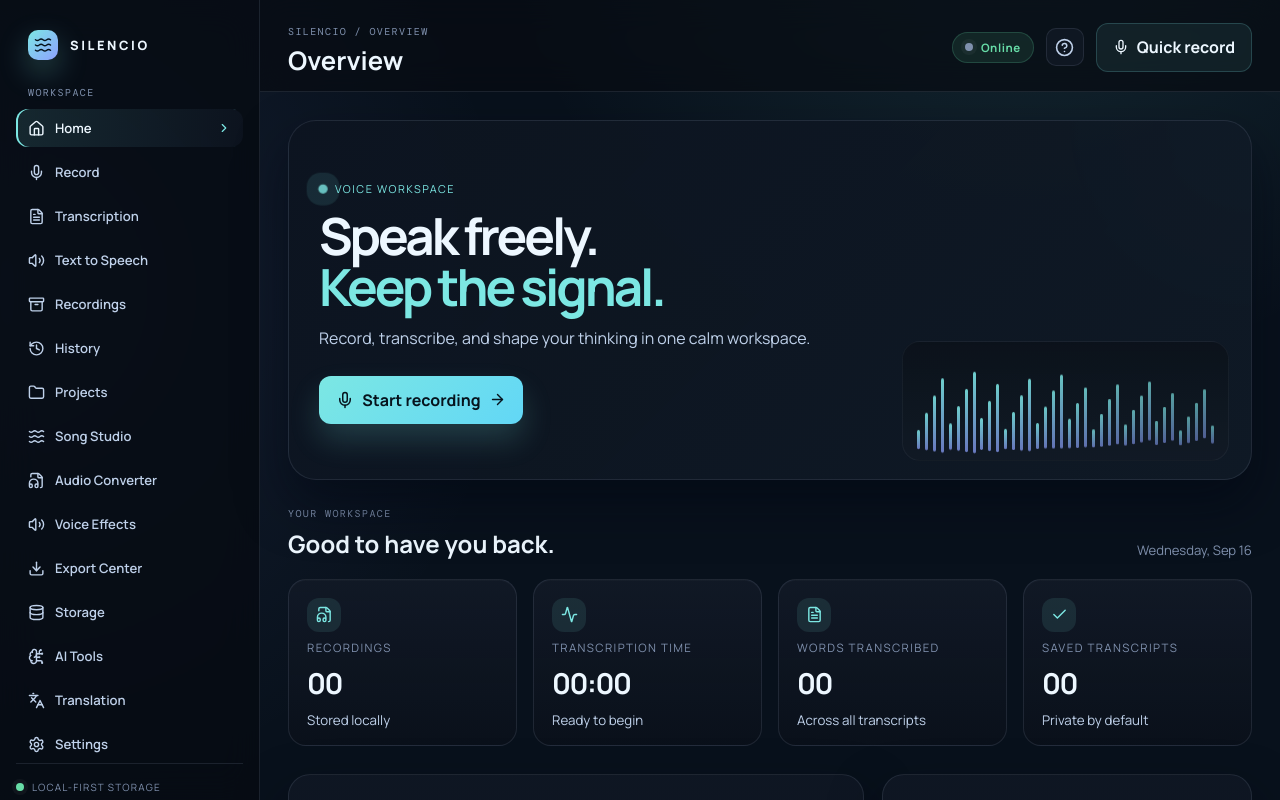
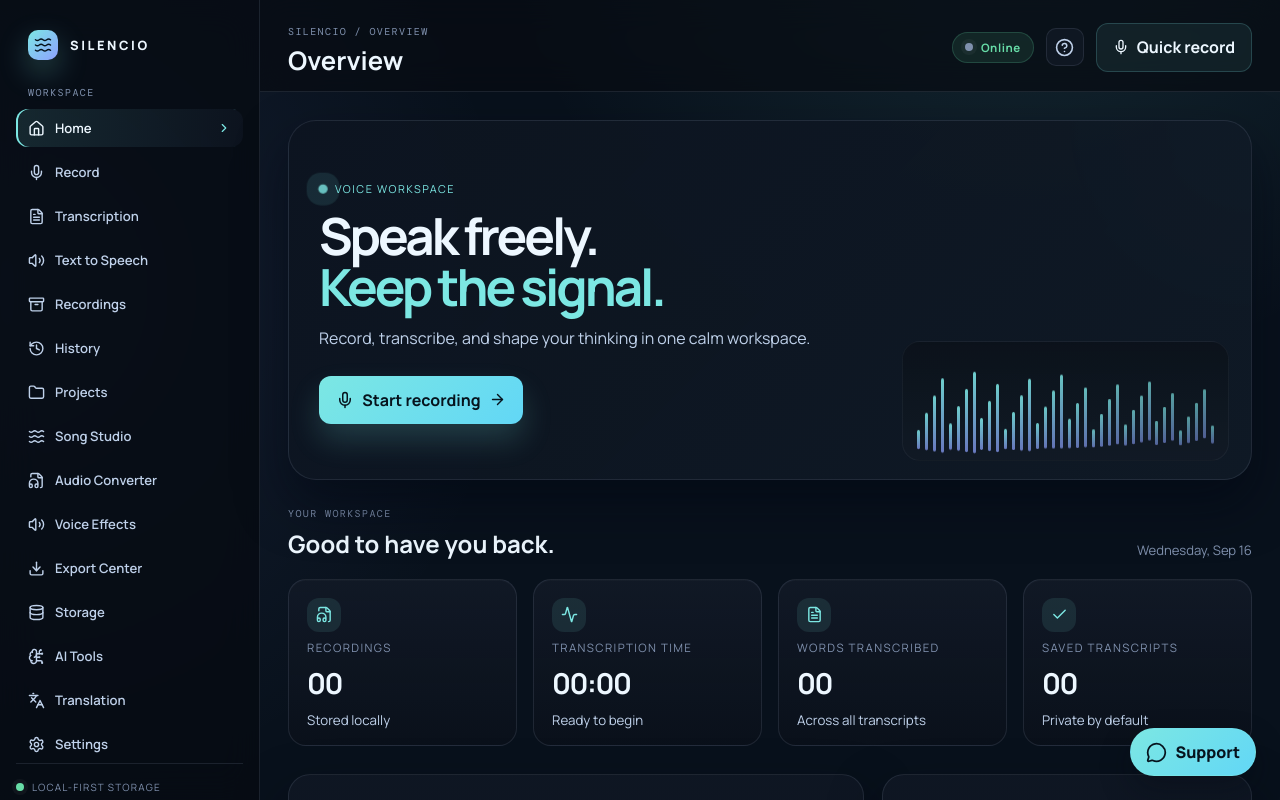
Before and after one commit to Dhoommax/silencio, a React (Vite) app: page / in a window 1280 px wide. Shown: the top 800 px of the page. Built offline with nearby package versions, Linux system fonts and the light colour scheme.

Commit message:
Add floating support button

```diff
--- a/src/App.tsx
+++ b/src/App.tsx
@@ -271,6 +271,33 @@ function App() {
         </div>
       </main>
       <BottomNav page={page} setPage={setPage} />
+      <FloatingSupport />
+    </div>
+  );
+}
+
+function FloatingSupport() {
+  const [open, setOpen] = useState(false);
+  return (
+    <div className="floating-support">
+      {open && (
+        <div className="floating-support-menu">
+          <strong>Customer support</strong>
+          <a href="https://wa.me/255767828430" target="_blank" rel="noreferrer">
+            <MessageCircle size={16} /> WhatsApp
+          </a>
+          <a href="mailto:helgadhoom@gmail.com">
+            <Mail size={16} /> Email
+          </a>
+          <a href="tel:0762385627">
+            <Phone size={16} /> Call 0762 385 627
+          </a>
+        </div>
+      )}
+      <button className="floating-support-button" onClick={() => setOpen((current) => !current)} aria-label="Open customer support">
+        <MessageCircle size={21} />
+        <span>Support</span>
+      </button>
     </div>
   );
 }
--- a/src/styles.css
+++ b/src/styles.css
@@ -208,6 +208,49 @@ textarea { resize: vertical; min-height: 170px; }
 }
 .support-menu a:hover { background: rgba(124, 231, 227, 0.08); color: var(--text); }
 .support-menu small { grid-column: 2; color: var(--muted); font-size: 0.65rem; }
+
+.floating-support {
+  position: fixed;
+  right: 24px;
+  bottom: 24px;
+  z-index: 30;
+  display: grid;
+  justify-items: end;
+  gap: 10px;
+}
+.floating-support-button {
+  display: inline-flex;
+  align-items: center;
+  gap: 8px;
+  padding: 12px 15px;
+  border: 1px solid rgba(124, 231, 227, 0.3);
+  border-radius: 999px;
+  background: linear-gradient(135deg, var(--primary), var(--primary-strong));
+  color: #06131d;
+  font-weight: 800;
+  box-shadow: 0 14px 30px rgba(5, 12, 20, 0.35);
+}
+.floating-support-menu {
+  display: grid;
+  min-width: 190px;
+  gap: 7px;
+  padding: 13px;
+  border: 1px solid var(--border);
+  border-radius: 16px;
+  background: var(--surface-raised);
+  box-shadow: var(--shadow);
+}
+.floating-support-menu strong { margin-bottom: 3px; font-size: 0.78rem; }
+.floating-support-menu a {
+  display: flex;
+  align-items: center;
+  gap: 8px;
+  padding: 8px;
+  border-radius: 9px;
+  color: var(--text-soft);
+  font-size: 0.75rem;
+}
+.floating-support-menu a:hover { background: rgba(124, 231, 227, 0.08); color: var(--text); }
 
 .status-dot {
   display: inline-block;
@@ -1055,6 +1098,8 @@ button[class*="button"] {
   .transcript-editor { min-height: 300px; }
   .history-item { flex-wrap: wrap; }
   .history-item .icon-button { margin-left: auto; }
+  .floating-support { right: 14px; bottom: 86px; }
+  .floating-support-button { padding: 11px 13px; }
 }
 
 @media (prefers-reduced-motion: reduce) {
```
